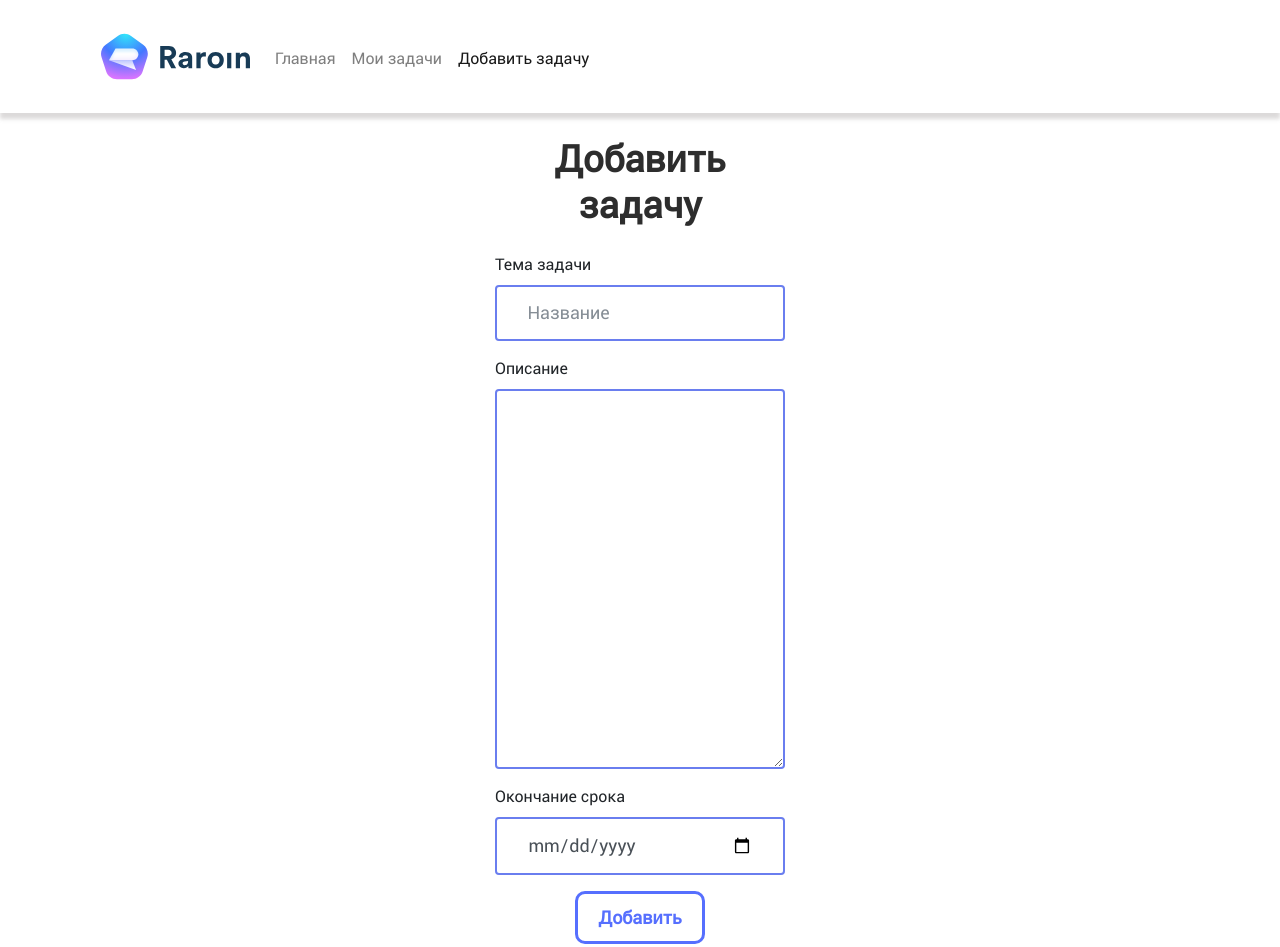
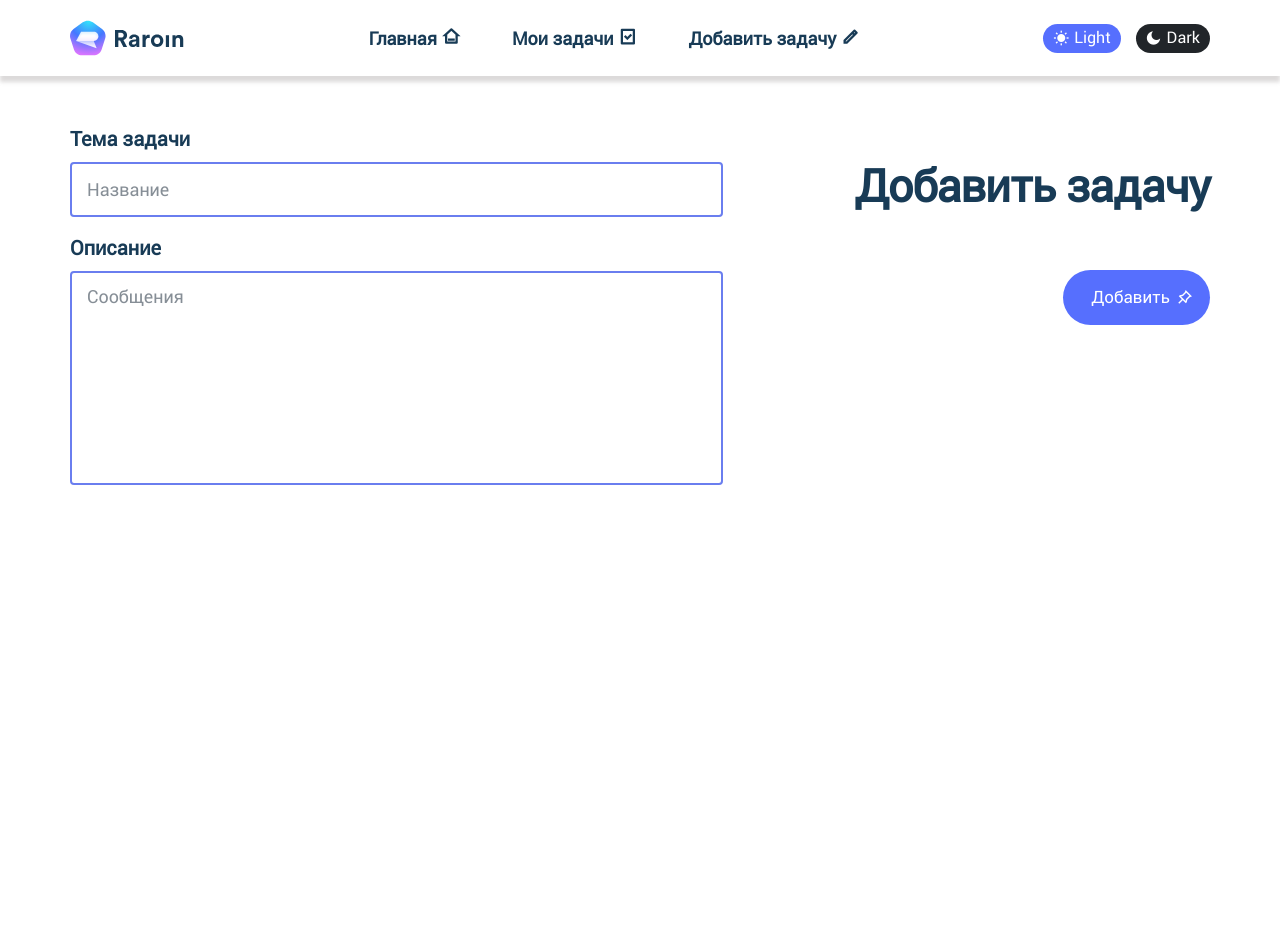
Before and after one commit to WayupKG/ToDoAPP, a website: page src/add.html in a window 1280 px wide. After the commit the page ends 800 px from the top, so only its background shows below. Drawn offline with nearby package versions, Linux system fonts and the light colour scheme; files whose address does not match are found by name.

Commit message:
add page ready

```diff
--- a/src/add.html
+++ b/src/add.html
@@ -4,7 +4,7 @@
     <meta charset="utf-8">
     <meta http-equiv="X-UA-Compatible" content="IE=edge">
     <meta name="viewport" content="width=device-width, initial-scale=1.0">
-    <title></title>
+    <title>Добавить задачу</title>
     <meta name="description" content="">
     <meta name="keywords" content="">
     <meta property="og:title" content="">
@@ -19,6 +19,7 @@
     <meta name="msapplication-TileImage" content="/ms-icon-144x144.png">
     <meta name="theme-color" content="#ffffff">
     <!-- Css style -->
+    <link href="https://cdn.jsdelivr.net/npm/remixicon@2.2.0/fonts/remixicon.css" rel="stylesheet">
     <link rel="stylesheet" href="css/bootstrap-reboot.min.css">
     <link rel="stylesheet" href="css/bootstrap-grid.min.css">
     <link rel="stylesheet" href="css/bootstrap.min.css">
@@ -27,34 +28,76 @@
     <link rel="preconnect" href="https://fonts.gstatic.com" crossorigin>
     <link rel="stylesheet" href="css/style.min.css">
 </head>
-<!-- Start main -->
 <body>
     <header class="header" id="header">
         <div class="container">
-        <nav class="navbar navbar-expand-lg navbar-light shadow-sm">
-            <div class="container-fluid">
-                <a class="navbar-brand" href="index.html"><img src="img/logos/Logo.svg" alt="logo" width="150"></a>
-                <button class="navbar-toggler" type="button" data-bs-toggle="collapse" data-bs-target="#navbarSupportedContent" aria-controls="navbarSupportedContent" aria-expanded="false" aria-label="Toggle navigation">
-                    <span class="navbar-toggler-icon"></span>
-                </button>
-                <div class="collapse navbar-collapse" id="navbarSupportedContent">
-                    <ul class="navbar-nav me-auto pr-0 pl-0 mt-1 mb-2 mb-lg-0">
-                        <li class="nav-item"><a class="nav-link" aria-current="page" href="index.html">Главная</a></li>
-                        <li class="nav-item"><a class="nav-link" href="my-tasks.html">Мои задачи</a></li>
-                        <li class="nav-item"><a class="nav-link active" href="add_task.html">Добавить задачу</a></li>
+            <div class="row">
+                <div class="col-lg-3">
+                    <div class="header__logo">
+                        <a href="index.html"><img src="img/logos/Logo.svg" alt="logo"></a>
+                    </div>
+                </div>
+                <div class="col-lg-6 d-flex justify-content-center align-items-center">
+                    <div class="header__menu">
+                        <ul class="header__menu-list d-flex">
+                            <li class="header__menu-item"><a href="index.html" class="header__menu-link">Главная <i class="ri-home-3-line"></i></a></li>
+                            <li class="header__menu-item"><a href="tasks.html" class="header__menu-link">Мои задачи <i class="ri-task-line"></i></a></li>
+                            <li class="header__menu-item"><a href="add.html" class="header__menu-link">Добавить задачу  <i class="ri-pencil-line"></i></a></li>
                         </ul>
                     </div>
                 </div>
-        </nav>
+                <div class="col-lg-3 d-flex justify-content-end align-items-center">
+                    <div class="header__mode">
+                        <a href="#" class="d-flex align-items-center header__mode-light is-active"><i class="ri-sun-fill"></i>Light</a>
+                        <a href="#" class="d-flex align-items-center header__mode-dark"><i class="ri-moon-fill"></i>Dark</a>
+                    </div>
+                </div>
+            </div>
         </div>
     </header>
 
-<div class="clearfix-header"></div>
+    <section class="add">
+        <div class="container">
+            <form action="#" method="GET" class="add__form">
+                <div class="row mt-5 mb-5">
+                    <div class="col-lg-7">
+                        <div class="add__group">
+                            <label for="title_id">Тема задачи</label>
+                            <input type="text" name="title" class="form-control add__textarea" id="title_id" placeholder="Название" required>
+                        </div>
+                        <div class="add__group mt-3">
+                            <label for="description_id">Описание</label>
+                            <textarea name="description" class="form-control add__textarea" rows="10" id="description_id" placeholder="Сообщения" required></textarea>
+                        </div>
+                    </div>
+                    <div class="col-lg-5">
+                       <h2 class="add__title">Добавить задачу</h2>
+                        <div class="add__mt d-flex justify-content-end">
+                            <button type="submit" class="task__link add__button">Добавить <i class="ri-pushpin-line"></i></button>
+                        </div>
+                    </div>
+                </div>
+            </form>
+        </div>
+    </section>
+    <!-- <div class="col-lg-7">
+        <div class="form-group">
+            <label for="title_id">Тема задачи</label>
+            <input type="text" name="title" class="form-control" id="title_id" placeholder="Название" required>
+        </div>
+        <div class="form-group">
+            <label for="description_id">Описание</label>
+            <textarea name="description" class="form-control" rows="10" id="description_id" required></textarea>
+        </div>
+    </div>
+    <div class="col-lg-5">
+       <h2 class="add__title">Добавить задачу</h2>
+        <div class="add__group">
+            <button type="submit" class="add__button">Добавить</button>
+        </div>
+    </div> -->
 
-<section class="addTask">
-    <div class="container w-25">
-        <h1 class="section-title my-4 text-center">Добавить задачу</h1>
-        <form method="get" class="addTask__form">
+    <!-- <form method="GET" class="add__form">
         <div class="form-group">
             <label for="title_id">Тема задачи</label>
             <input type="text" name="title" class="form-control" id="title_id" placeholder="Название" required>
@@ -70,9 +113,7 @@
         <div class="form-group text-center">
             <button type="submit" class="button__form">Добавить</button>
         </div>
-        </form>
-    </div>
-</section>
+    </form> -->
 
 
 <!-- Scripts -->
--- /dev/null
+++ b/src/sass/blocks/_add.scss
@@ -0,0 +1,37 @@
+.add {
+    &__group {
+        label {
+            font-size: 20px;
+            font-weight: 600;
+            color: #183b56;
+        }
+    }
+    &__textarea {
+        line-height: 1;
+        padding: 15px;
+        resize: none;
+    }
+    &__title {
+        display: flex;
+        justify-content: end;
+        padding-top: 38px;
+        font-size: 45px;
+        font-weight: 700;
+        color: #183b56;
+        letter-spacing: -.02em;
+        margin-bottom: 0;
+    }
+    &__button {
+        border: none;
+        padding: 15px 40px 15px 28px;
+    }
+    &__mt {
+        margin-top: 58px;
+        position: relative;
+        i {
+            position: absolute;
+            top: 15px;
+            margin-left: 6px;
+        }
+    }
+}
--- a/src/sass/style.scss
+++ b/src/sass/style.scss
@@ -29,3 +29,4 @@ ul {
 @import 'blocks/hero';
 @import 'blocks/tasks';
 @import 'blocks/pagination';
+@import 'blocks/add';
```
Also changed, not shown: src/index.html (+1 -1 lines), src/tasks.html (+1 -1 lines), src/css/style.min.css. Lines whose indentation alone changed are shown as unchanged.
